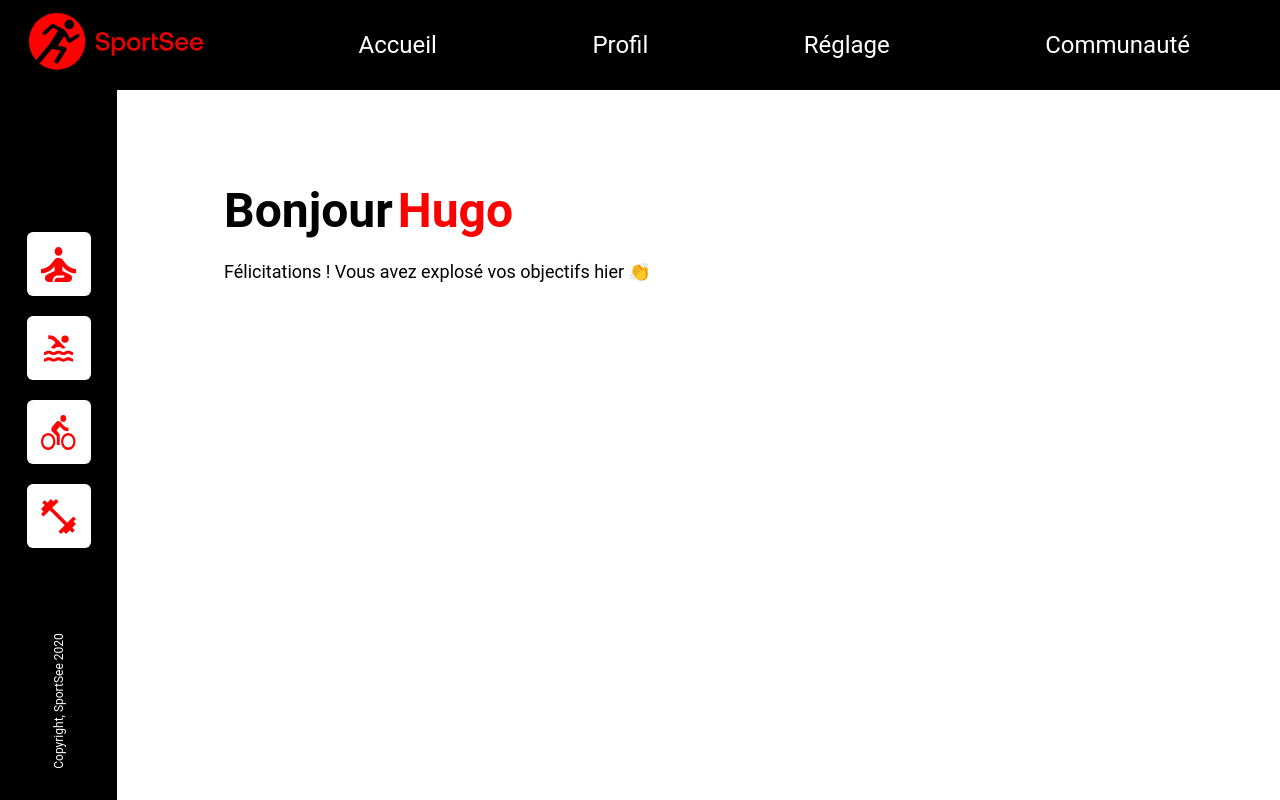
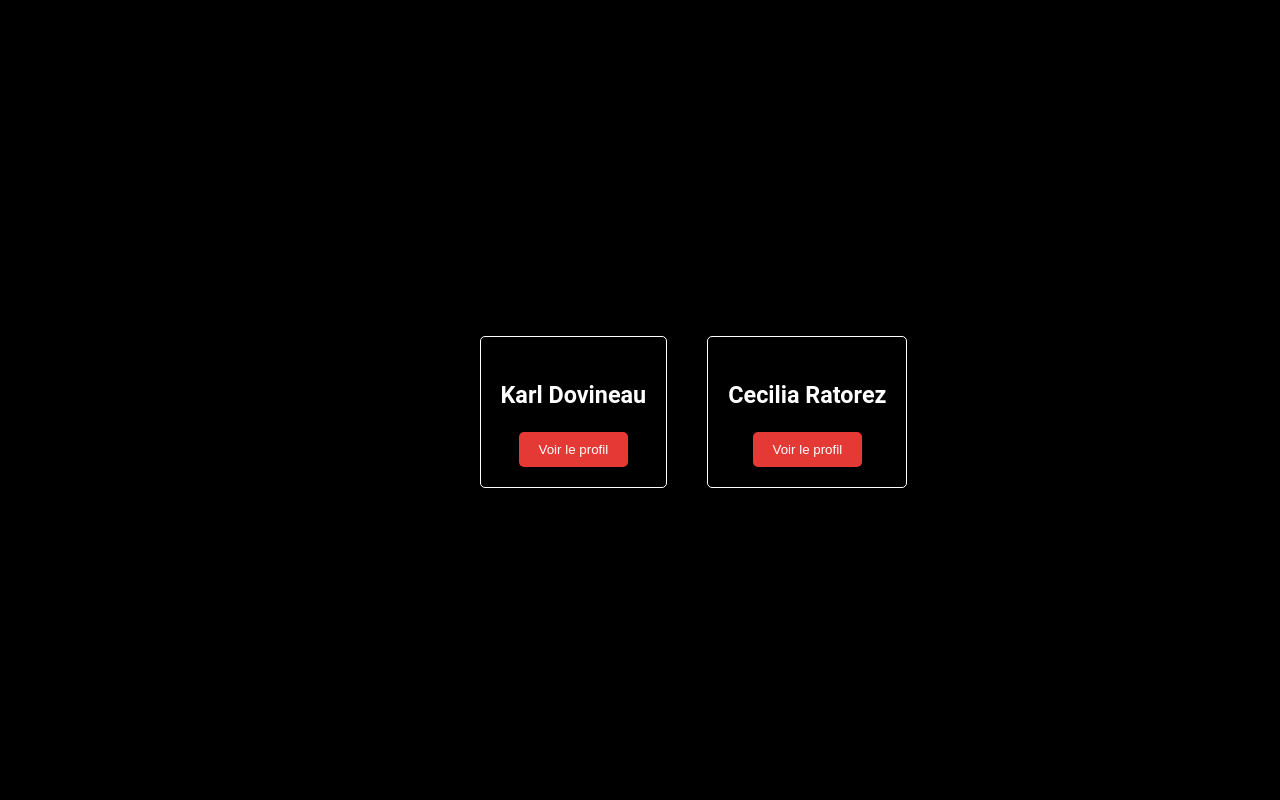
Before and after one commit to hchtlz/SportSee, a React (Vite) app: page / in a window 1280 px wide. Built offline with nearby package versions, Linux system fonts and the light colour scheme.

Commit message:
fix routes and add home page

```diff
--- a/src/App.tsx
+++ b/src/App.tsx
@@ -3,34 +3,8 @@ import { Routes, Route } from "react-router-dom";
 import Header from "./components/Header/Header";
 import Aside from "./components/Aside/Aside";
 import Home from "./pages/Home/Home";
-import swim from "./assets/swim.svg";
-import fitness from "./assets/fitness.svg";
-import bike from "./assets/bike.svg";
-import yoga from "./assets/yoga.svg";
 import UserHome from "./pages/UserHome/UserHome"
-
-const aside_links = [
-  {
-    logo: yoga,
-    href: "/",
-    alt: "yoga",
-  },
-  {
-    logo: swim,
-    href: "/",
-    alt: "swim",
-  },
-  {
-    logo: bike,
-    href: "/",
-    alt: "bike",
-  },
-  {
-    logo: fitness,
-    href: "/",
-    alt: "fitness",
-  },
-];
+import aside_links from "./helpers/asideLinks"
 
 export default function App() {
   return (
--- /dev/null
+++ b/src/helpers/asideLinks.tsx
@@ -0,0 +1,29 @@
+import swim from "../assets/swim.svg";
+import fitness from "../assets/fitness.svg";
+import bike from "../assets/bike.svg";
+import yoga from "../assets/yoga.svg";
+
+const aside_links = [
+  {
+    logo: yoga,
+    href: "/",
+    alt: "yoga",
+  },
+  {
+    logo: swim,
+    href: "/",
+    alt: "swim",
+  },
+  {
+    logo: bike,
+    href: "/",
+    alt: "bike",
+  },
+  {
+    logo: fitness,
+    href: "/",
+    alt: "fitness",
+  },
+];
+
+export default aside_links;
--- a/src/pages/Home/Home.tsx
+++ b/src/pages/Home/Home.tsx
@@ -1,9 +1,74 @@
-import Heading from "../../components/Heading/Heading";
+import React from "react";
+import { Link } from "react-router-dom";
+import userMainData from "../../service/mocked_data/userMainData";
+import styled from "styled-components";
+
+const HomeContainer = styled.div`
+  align-items: center;
+  display: flex;
+  flex-wrap: wrap;
+  height: 88vh;
+  justify-content: center;
+  margin-left: -11.7rem;
+  margin-top: -9rem;
+`;
+
+const UserCard = styled.div`
+  border-radius: 0.5rem;
+  border: 1px solid rgb(255, 255, 255);
+  color: rgb(255, 255, 255);
+  font-size: 2rem;
+  margin: 2rem;
+  padding: 2rem;
+  position: relative;
+  text-align: center;
+  z-index: 3;
+`;
+
+const ViewProfileButton = styled.button`
+  background-color: #e53935;
+  border-radius: 0.5rem;
+  border: none;
+  color: rgb(255, 255, 255);
+  cursor: pointer;
+  display: block;
+  margin: 0 auto;
+  padding: 1rem 2rem;
+  position: relative;
+  transition: background-color 0.2s ease-in-out;
+  z-index: 3;
+
+  &:hover {
+    background-color: #e50914 ;
+  }
+`;
+
+const BlackOverlay = styled.div`
+  position: fixed;
+  top: 0;
+  left: 0;
+  width: 100%;
+  height: 100%;
+  background-color: black;
+  z-index: 2;
+`;
+
+const StyledLink = styled(Link)`
+  text-decoration: none;
+`;
 
 export default function Home() {
   return (
-    <div>
-      <Heading name="Hugo" />
-    </div>
+    <HomeContainer>
+      {userMainData.map((user) => (
+        <UserCard key={user.id}>
+          <h3>{user.userInfos.firstName} {user.userInfos.lastName}</h3>
+          <StyledLink to={`/id/${user.id}`}>
+            <ViewProfileButton>Voir le profil</ViewProfileButton>
+          </StyledLink>
+        </UserCard>
+      ))}
+      <BlackOverlay></BlackOverlay>
+    </HomeContainer>
   );
 }
--- a/src/pages/UserHome/UserHome.tsx
+++ b/src/pages/UserHome/UserHome.tsx
@@ -1,11 +1,20 @@
 import React from "react";
-
-
-// TODO 👉 : Implémenter le composant pour retourner le nom des différents utilisateurs et modifier les routes pour que le composant s'affiche sur la route /id/:userId
+import { useParams } from "react-router-dom";
+import userMainData from "../../service/mocked_data/userMainData";
+import Heading from "../../components/Heading/Heading";
 
 export default function UserHome() {
+  const { userId } = useParams();
+
+  const user = userMainData.find((userData) => userData.id.toString() === userId);
+
   return (
     <div>
+      {user ? (
+        <Heading name={`${user.userInfos.firstName}`} />
+      ) : (
+        <p>Utilisateur non trouvé</p>
+      )}
     </div>
   );
 }
```
Also changed, not shown: src/service/mocked_data/userMainData.tsx (renamed from src/service/mocked_data/userMainData.js).
